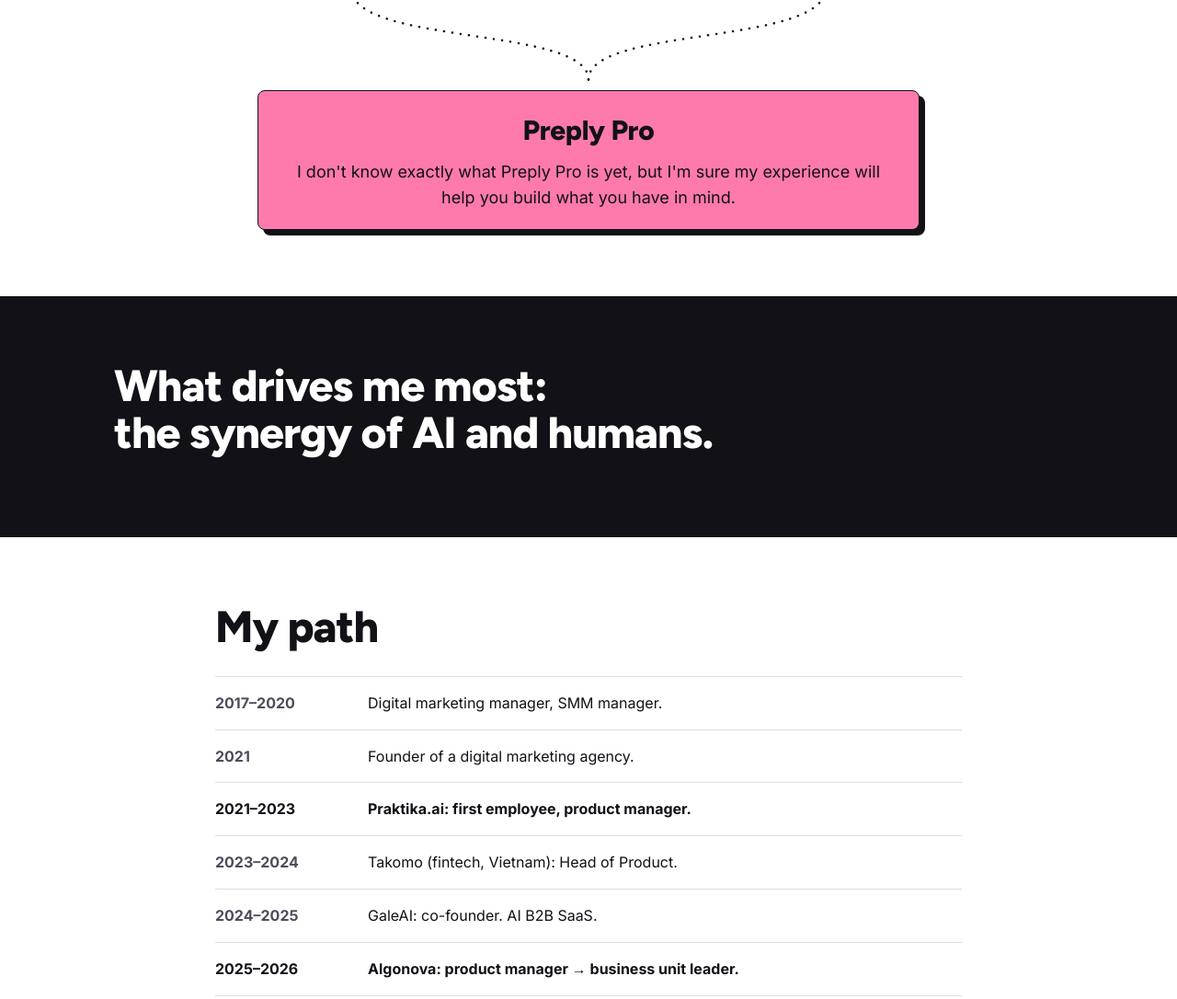
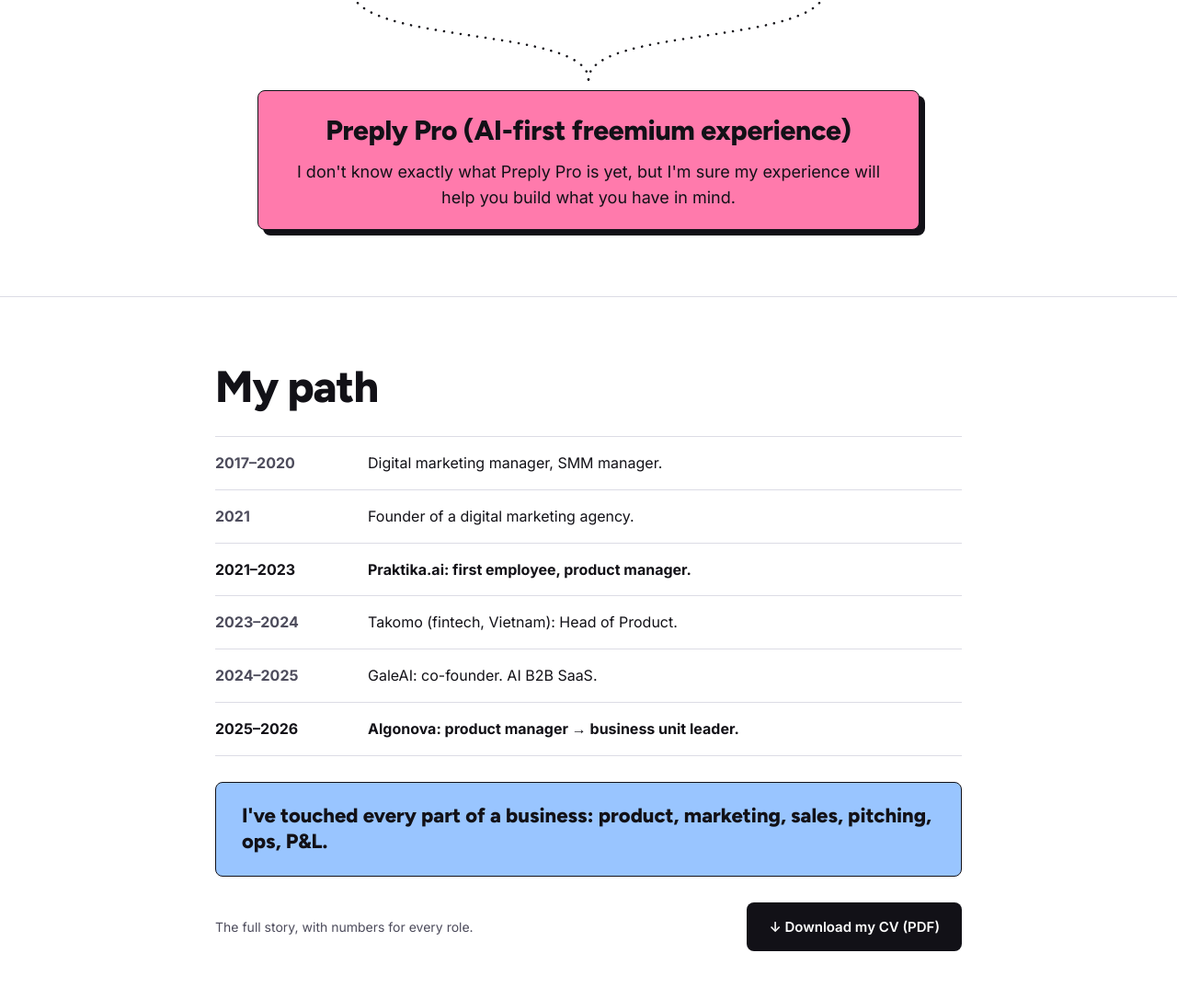
Before and after one commit to pavelkokora-oss/pasha, a plain HTML site: page preply/index.html in a window 1280 px wide. Shown: the part 1481-2567 px from the top of the page at 92% size. Drawn offline with nearby package versions, Linux system fonts and the light colour scheme.

Commit message:
Preply: Pro box subtitle, drop drive band
Co-Authored-By: Claude Opus 5.5 <noreply@anthropic.com>

```diff
--- a/preply/index.html
+++ b/preply/index.html
@@ -307,14 +307,7 @@
       <path d="M250,4 C250,90 500,60 500,140"/><path d="M750,4 C750,90 500,60 500,140"/>
     </svg>
     <svg class="half-arrows-mobile" viewBox="0 0 20 60" aria-hidden="true"><path d="M10,2 L10,56"/></svg>
-    <div class="half-join target"><h3>Preply Pro</h3><p>I don&#x27;t know exactly what Preply Pro is yet, but I&#x27;m sure my experience will help you build what you have in mind.</p></div>
-  </div>
-</section>
-<section class="band dark drive">
-  <div class="wrap">
-
-    <h2>What drives me most:<br>the synergy of AI and humans.</h2>
-
+    <div class="half-join target"><h3>Preply Pro (AI-first freemium experience)</h3><p>I don&#x27;t know exactly what Preply Pro is yet, but I&#x27;m sure my experience will help you build what you have in mind.</p></div>
   </div>
 </section>
 
```
